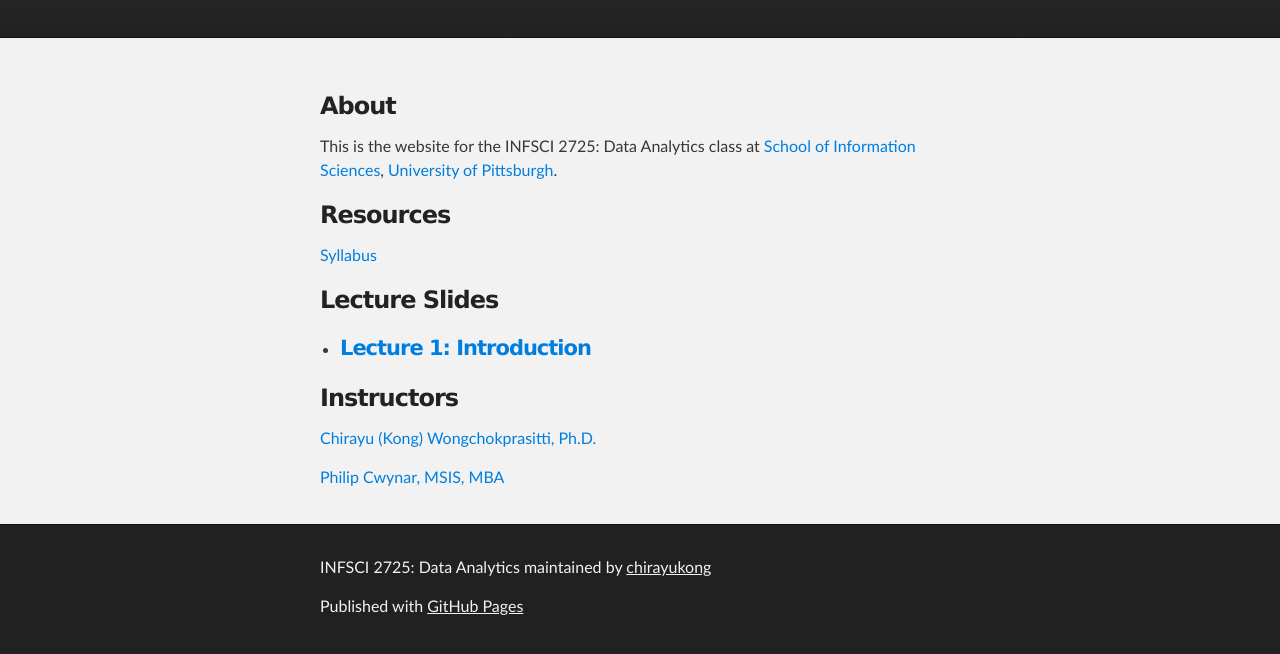
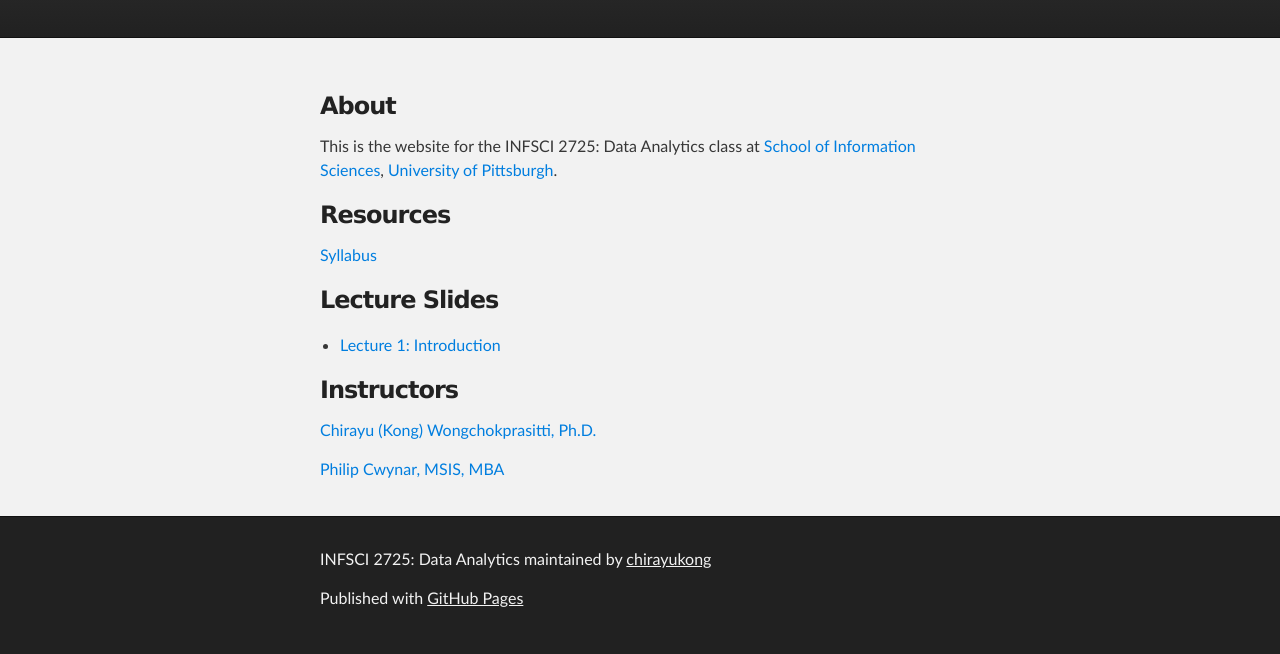
Before and after one commit to chirayukong/infsci2725, a plain HTML site: page index.html in a window 1280 px wide. Shown: the part 136-790 px from the top of the page. Drawn offline with Linux system fonts and the light colour scheme.

Commit message:
Changed a font size

```diff
--- a/index.html
+++ b/index.html
@@ -42,7 +42,7 @@
         </h3>
         <p>
             <ul>
-                <li><h4><a href="resources/01_introduction.pdf">Lecture 1: Introduction</a></h4></li>
+                <li><a href="resources/01_introduction.pdf">Lecture 1: Introduction</a></li>
             </ul>
         </p>
 
```
